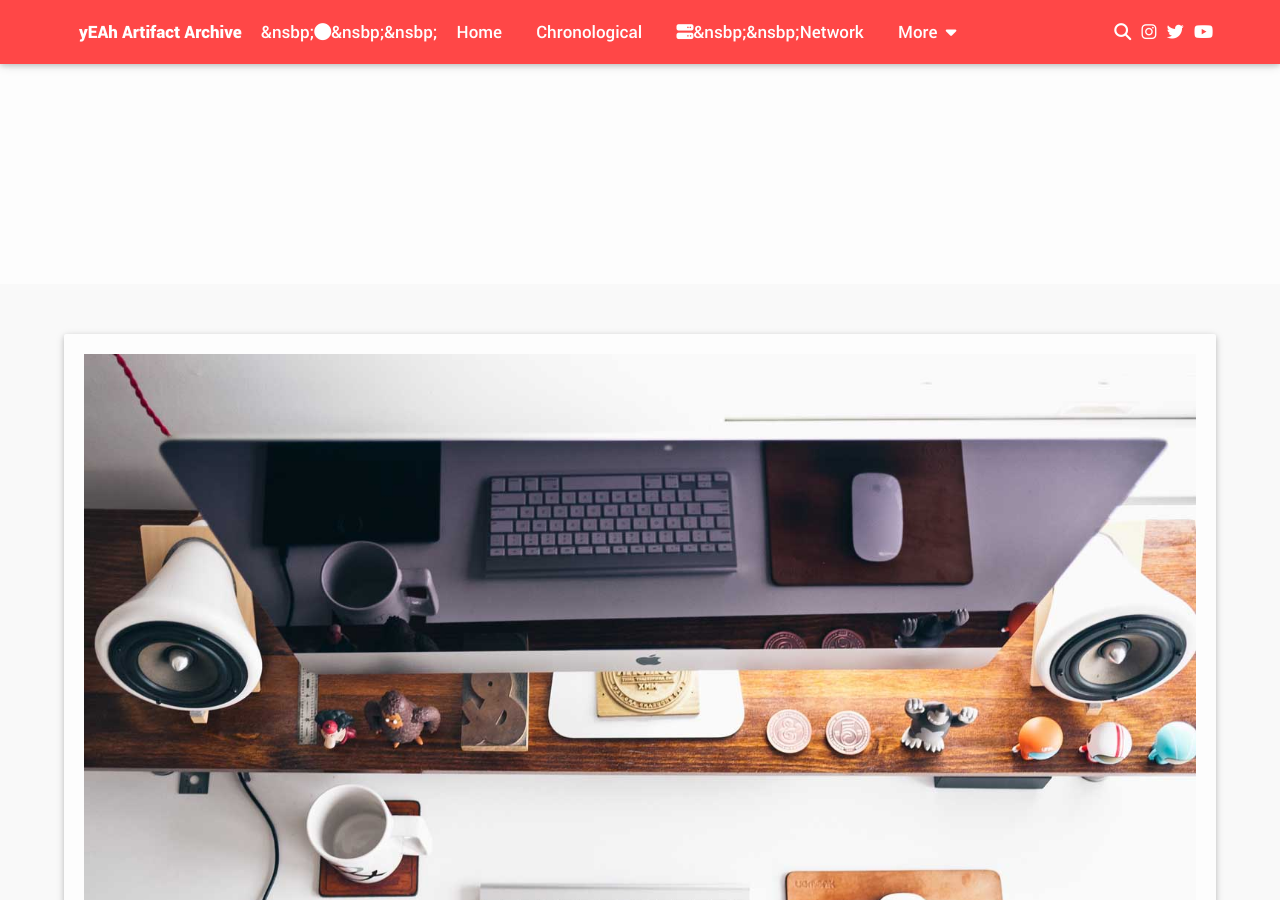
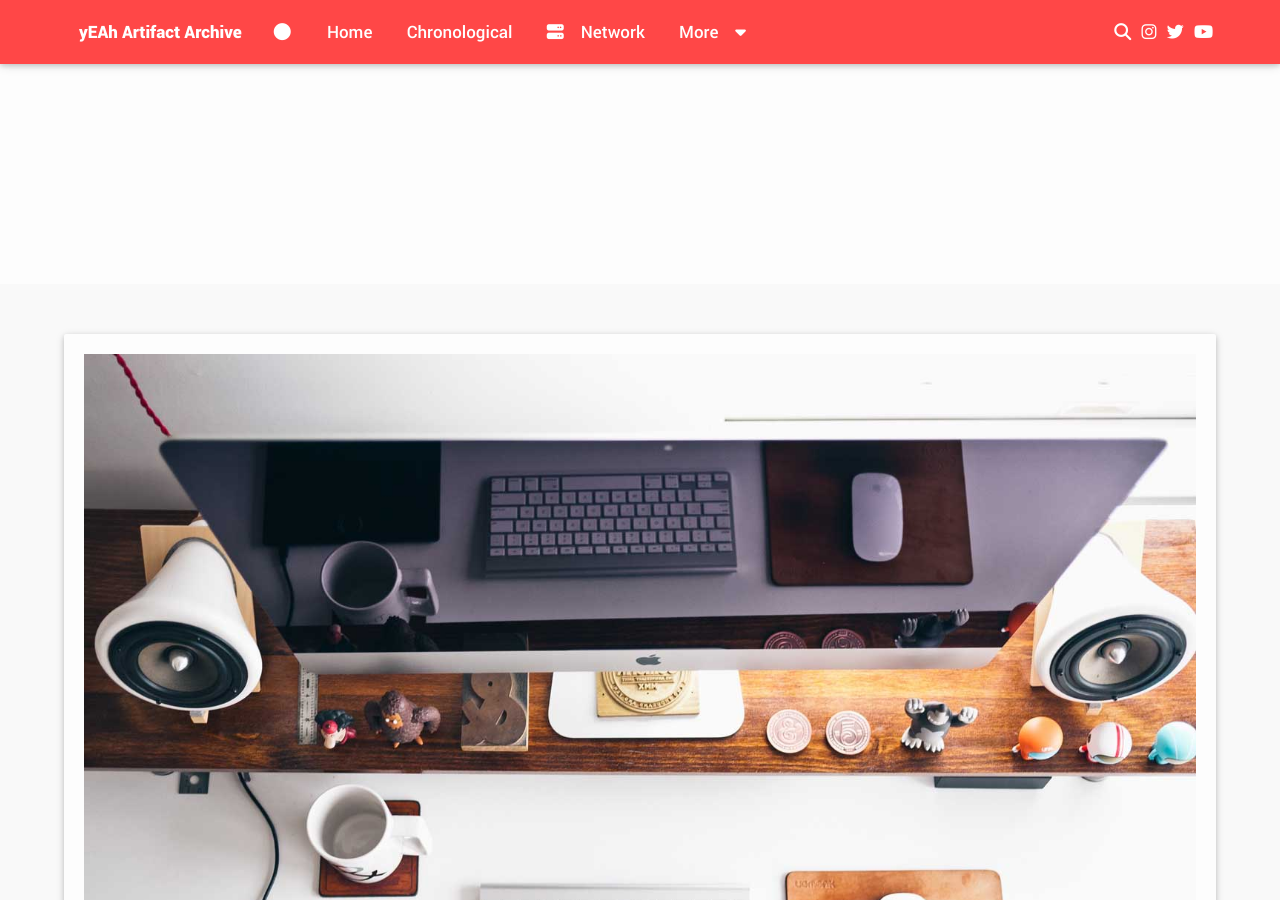
Before and after one commit to yEAh-Games/collections-artifacts, a Jekyll site: the page built from page-full/index.md, in a window 1280 px wide and 900 px high. Built offline with Jekyll 4.4.1, drawn with Linux system fonts in a browser that asks for light colours; nearby versions of some CDN libraries.

Commit message:
Update nav.html

```diff
--- a/_includes/nav.html
+++ b/_includes/nav.html
@@ -4,7 +4,7 @@
         <nav id="menu">
             <a class="toggle-link noline"><i class="fa fa-close fa-lg"></i></a>
             <ul>
-                <a href="//artifacts.yeahgames.net"><b>yEAh Artifact Archive</b></a>&nbsp;&nsbp;<i class="fa-solid fa-circle"></i>&nsbp;&nsbp;
+                <a href="//artifacts.yeahgames.net"><b>yEAh Artifact Archive</b></a> &#160 &#160<i class="fa-solid fa-circle"></i> &#160 &#160
                 <li>
                     <a class="homelink" href="{{ site.baseurl | replace: '//', '/' }}/">Home</a>
                 </li>
@@ -12,9 +12,9 @@
                     <a href="{{ site.baseurl | replace: '//', '/' }}/archive">Chronological</a>
                 </li>
                 <li>
-                    <a href="//yeahgames.net"><i class="fa fa-server"></i>&nsbp;&nsbp;Network</a>
+                    <a href="//yeahgames.net"><i class="fa fa-server"></i> &#160 &#160Network</a>
                 </li>
-                <li><a class="dropdown-button" href="#" data-activates='drop-example'>More&nbsp;&nbsp;<i class="fa fa-caret-down"></i></a>
+                <li><a class="dropdown-button" href="#" data-activates='drop-example'>More &#160 &#160<i class="fa fa-caret-down"></i></a>
                 </li>
                 <div id="drop-example" class="dropdown-content">
                     <li>
```
